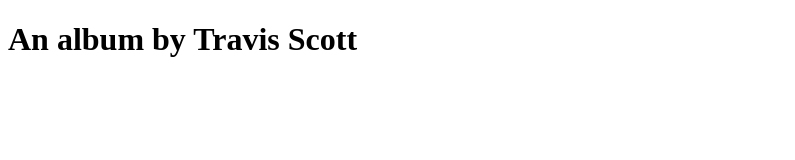
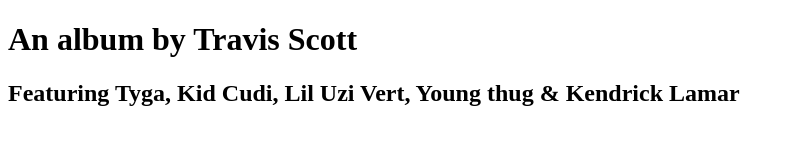
Before and after one commit to clarade/helloWorld, a plain HTML site: page index.html in a window 1280 px wide. Shown: the whole page, without its empty margins (0-795 px from the left). Drawn offline with Linux system fonts and the light colour scheme.

Commit message:
added collaborators of the album in h2

```diff
--- a/index.html
+++ b/index.html
@@ -8,5 +8,6 @@
 </head>
 <body>
     <h1>An album by Travis Scott</h1>
+    <h2>Featuring Tyga, Kid Cudi, Lil Uzi Vert, Young thug & Kendrick Lamar</h2>
 </body>
 </html>
```
